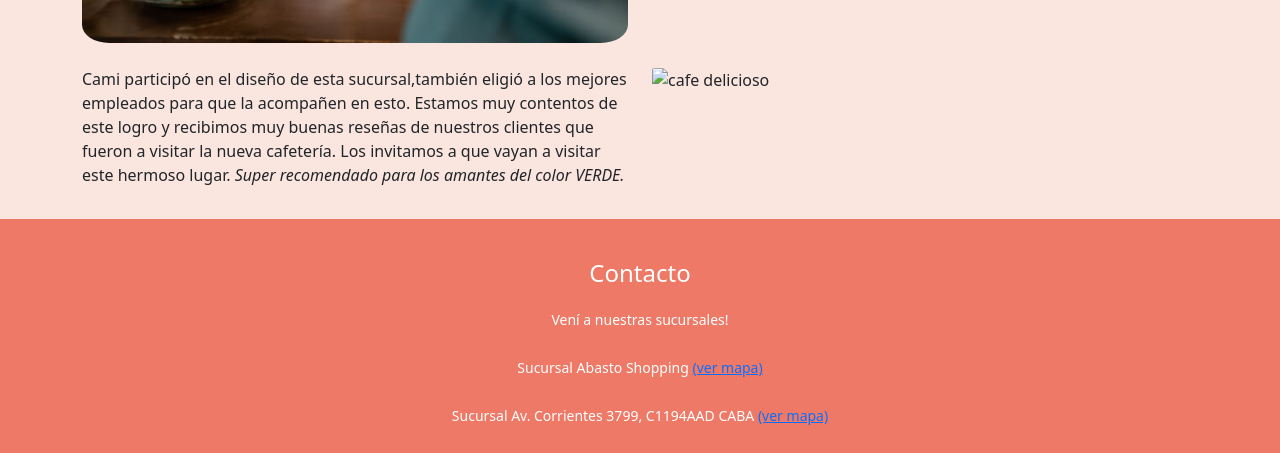
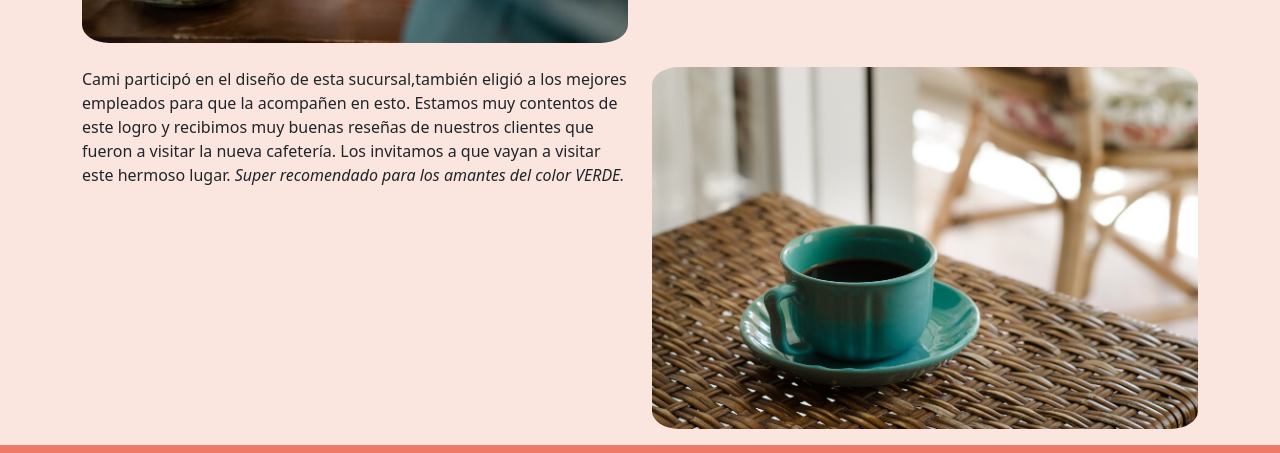
Before and after one commit to leilaorellano/LaTazaClasica-CoderHouse, a website: page views/visitanos.html in a window 1280 px wide. Shown: the part 2491-2944 px from the top of the page. Drawn offline with nearby package versions, Linux system fonts and the light colour scheme.

Commit message:
nombre de una foto

```diff
--- a/views/visitanos.html
+++ b/views/visitanos.html
@@ -133,7 +133,7 @@
                     <p>Cami participó en el diseño de esta sucursal,también eligió a los mejores empleados para que la acompañen en esto. Estamos muy contentos de este logro y recibimos muy buenas reseñas de nuestros clientes que fueron a visitar la nueva cafetería. Los invitamos a que vayan a visitar este hermoso lugar. <em>Super recomendado para los amantes del color VERDE.</em> </p>
                 </div>
                 <div class="col-sm-12 col-md-6 col-lg-6">
-                    <img src="../img/Visitanos/cafe2.jpg" alt="cafe delicioso">
+                    <img src="../img/Visitanos/cafeverde.jpg" alt="cafe delicioso">
                 </div>
               </div>
         </section>
```
Also changed, not shown: img/Visitanos/cafeverde.jpg (renamed from img/Visitanos/cafe2 (1).jpg).
